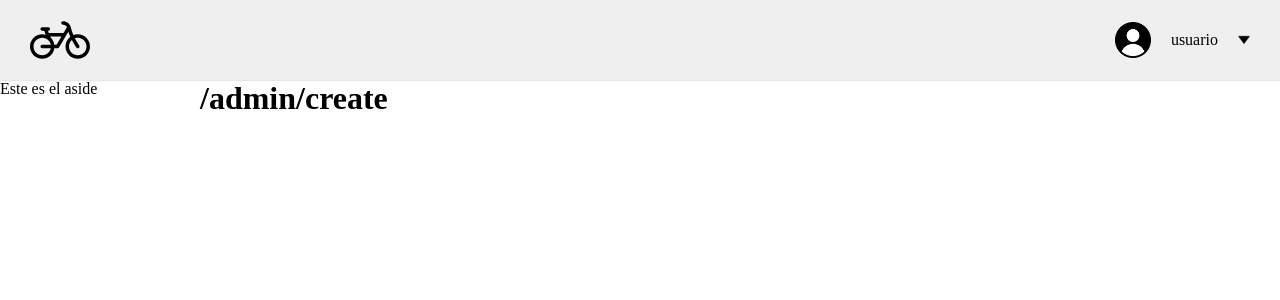
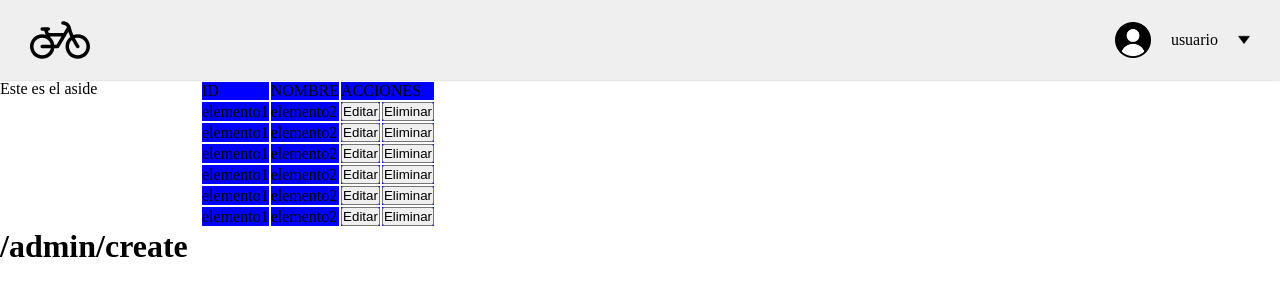
Before and after one commit to fertp/proyecto-ciclo-3, a Vue app: page /admin/create in a window 1280 px wide. Shown: the top 300 px of the page. Built offline with nearby package versions, Linux system fonts and the light colour scheme.

Commit message:
empece el componente tabla

```diff
--- a/src/components/admin/PxSidePanel.vue
+++ b/src/components/admin/PxSidePanel.vue
@@ -3,8 +3,7 @@
 </template>
 
 <script>
-
 export default {
-  name: 'PxSidePanel',
-}
+  name: "PxSidePanel",
+};
 </script>
--- /dev/null
+++ b/src/components/admin/PxTablaAdmin.vue
@@ -0,0 +1,77 @@
+<template>
+  <main>
+    <table>
+      <tr>
+        <td>ID</td>
+        <td>NOMBRE</td>
+        <td colspan="2">ACCIONES</td>
+        <td></td>
+      </tr>
+      <tr>
+        <td>elemento1</td>
+        <td>elemento2</td>
+        <td>
+          <button>Editar</button>
+        </td>
+        <td>
+          <button>Eliminar</button>
+        </td>
+      </tr>
+      <tr>
+        <td>elemento1</td>
+        <td>elemento2</td>
+        <td>
+          <button>Editar</button>
+        </td>
+        <td>
+          <button>Eliminar</button>
+        </td>
+      </tr>
+      <tr>
+        <td>elemento1</td>
+        <td>elemento2</td>
+        <td>
+          <button>Editar</button>
+        </td>
+        <td>
+          <button>Eliminar</button>
+        </td>
+      </tr>
+      <tr>
+        <td>elemento1</td>
+        <td>elemento2</td>
+        <td>
+          <button>Editar</button>
+        </td>
+        <td>
+          <button>Eliminar</button>
+        </td>
+      </tr>
+      <tr>
+        <td>elemento1</td>
+        <td>elemento2</td>
+        <td>
+          <button>Editar</button>
+        </td>
+        <td>
+          <button>Eliminar</button>
+        </td>
+      </tr>
+      <tr>
+        <td>elemento1</td>
+        <td>elemento2</td>
+        <td>
+          <button>Editar</button>
+        </td>
+        <td>
+          <button>Eliminar</button>
+        </td>
+      </tr>
+    </table>
+  </main>
+</template>
+<style>
+td {
+  background: blue;
+}
+</style>
--- a/src/layouts/AdminLayout.vue
+++ b/src/layouts/AdminLayout.vue
@@ -1,29 +1,27 @@
 <template>
   <div class="admin-layout">
-
     <!-- header -->
     <px-header-admin />
 
     <!-- content-grid -->
     <div class="admin-layout__content-grid">
-
       <!-- side-panel -->
       <px-side-panel />
-
+      <!-- tabla -->
+      <px-tabla-admin />
       <!-- content-slot -->
       <slot></slot>
-
     </div>
   </div>
 </template>
 
 <script>
 import PxHeaderAdmin from "@/components/admin/PxHeaderAdmin.vue";
-import PxSidePanel from '@/components/admin/PxSidePanel.vue';
-
+import PxSidePanel from "@/components/admin/PxSidePanel.vue";
+import PxTablaAdmin from "@/components/admin/PxTablaAdmin.vue";
 export default {
   name: "AdminLayout",
-  components: { PxHeaderAdmin, PxSidePanel },
+  components: { PxHeaderAdmin, PxSidePanel, PxTablaAdmin },
 };
 </script>
 
--- a/src/views/admin/Index.vue
+++ b/src/views/admin/Index.vue
@@ -1,16 +1,12 @@
 <template>
-  <admin-layout>
-
-    <h1>/admin</h1>
-
-  </admin-layout>
+  <admin-layout> </admin-layout>
 </template>
 
 <script>
-import AdminLayout from '@/layouts/AdminLayout.vue';
+import AdminLayout from "@/layouts/AdminLayout.vue";
 
 export default {
   name: "Index",
-  components: { AdminLayout }
+  components: { AdminLayout },
 };
 </script>
```
Also changed, not shown: src/components/admin/PxHeaderAdmin.vue (+3 -9 lines).
